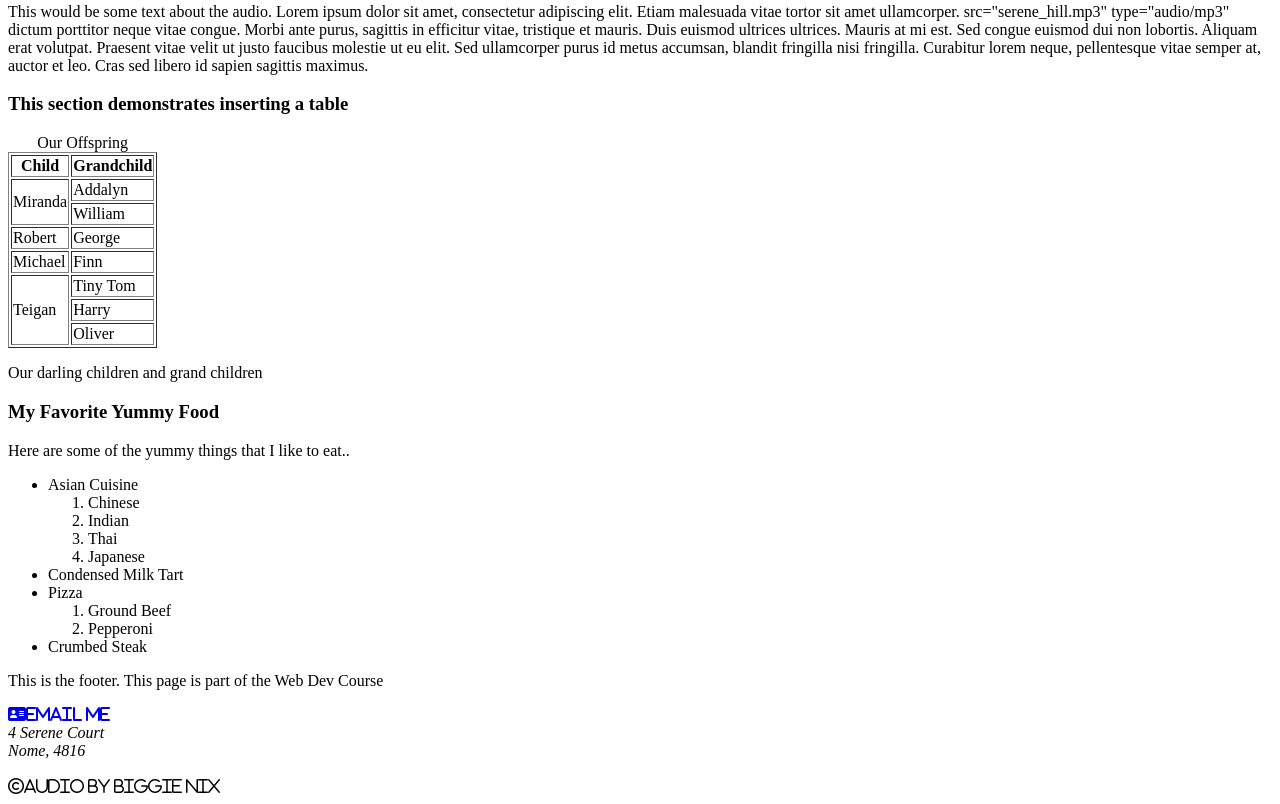
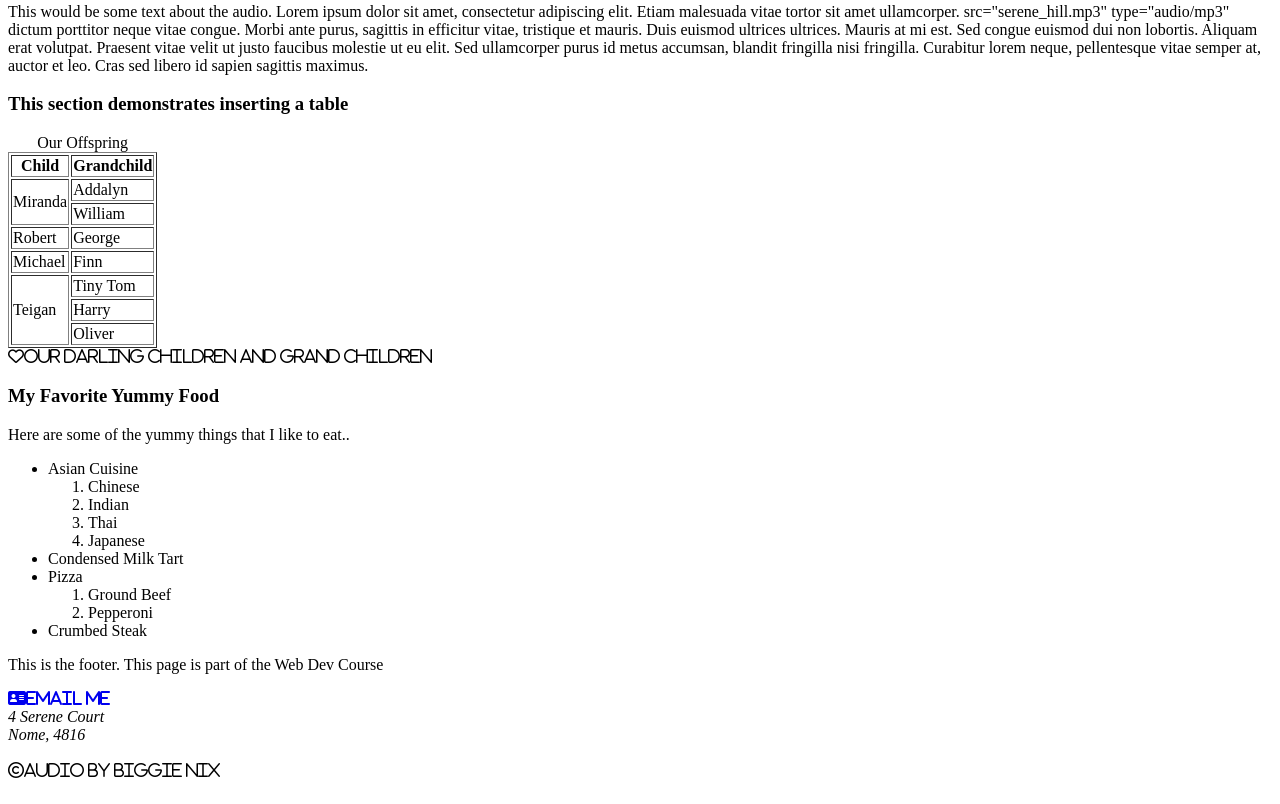
Before and after one commit to PeterTNixon/git_test, a plain HTML site: page index.html in a window 1280 px wide. Shown: the part 923-1727 px from the top of the page. Drawn offline with Linux system fonts and the light colour scheme.

Commit message:
added heart emoji to children and grandchildren table

```diff
--- a/index.html
+++ b/index.html
@@ -98,7 +98,7 @@
 						<td>Oliver</td>
 					</tr>
 				</table>
-				<p>Our darling children and grand children</p>
+				<i class="far fa-heart">Our darling children and grand children</i>
 			</section>
 			<section id="my_favorite_food">
 				<h3>My Favorite Yummy Food</h3>
```
